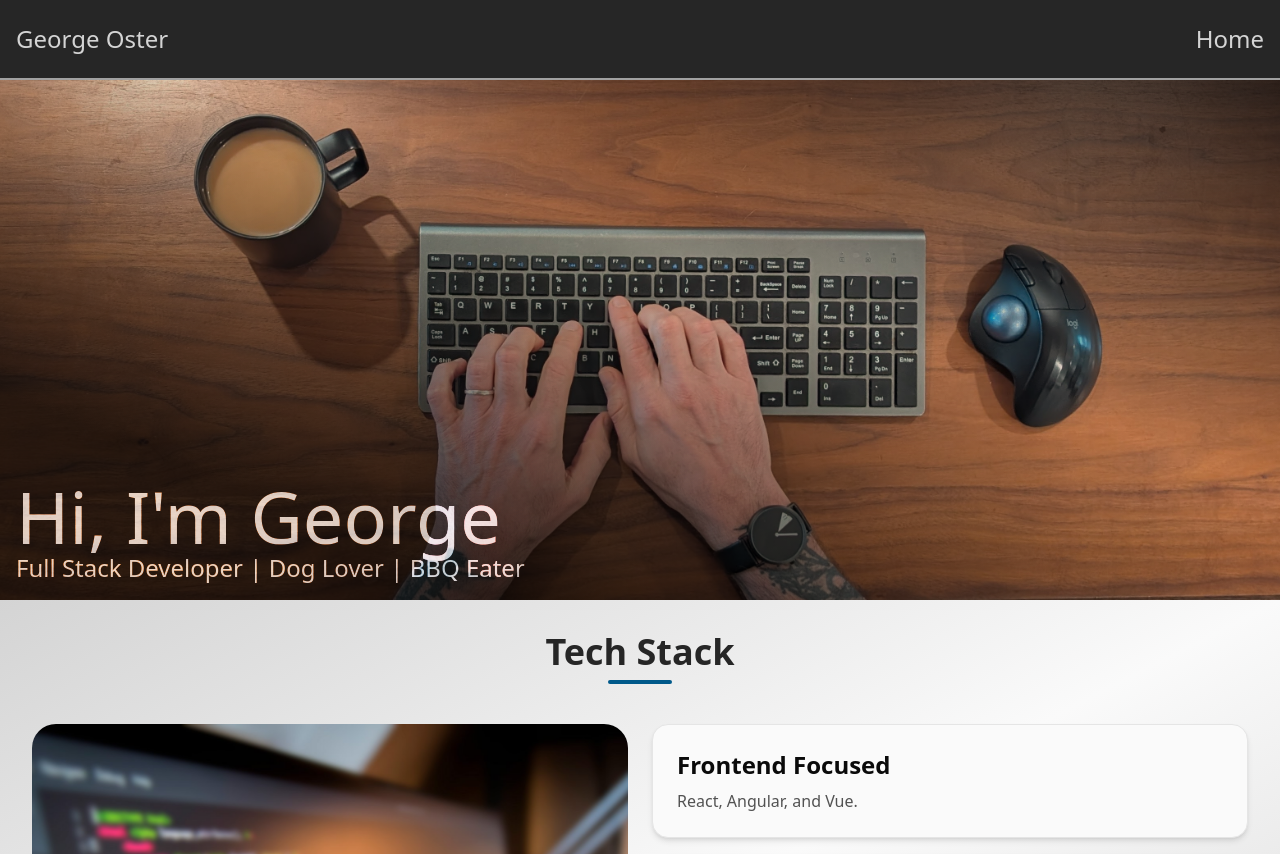
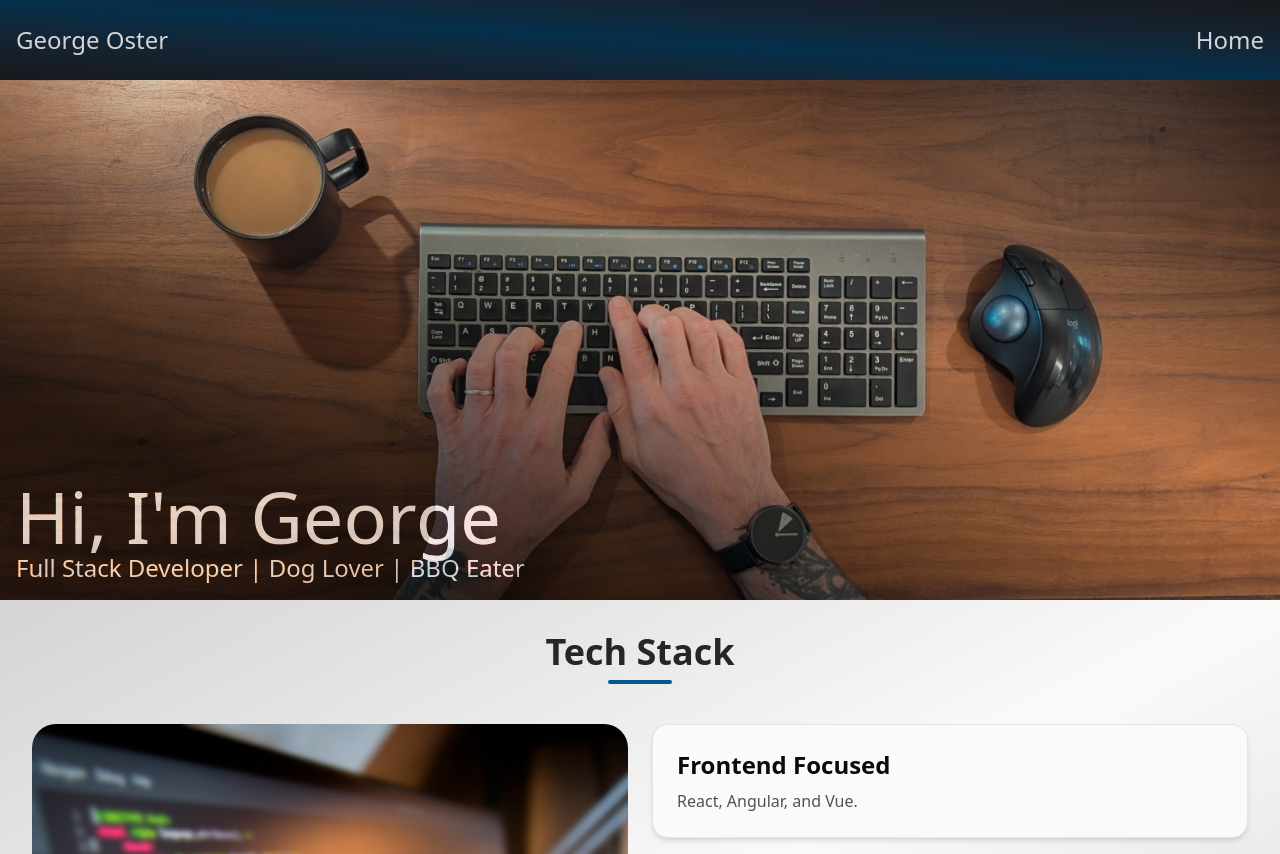
Before and after one commit to georgeoster/george-oster-dot-com, a React (Vite) app: page / in a window 1280 px wide. Shown: the top 854 px of the page. Built offline with nearby package versions, Linux system fonts and the light colour scheme; the HTML template or start-up script is replaced by a standard one.

Commit message:
style: Title Bar gradient (#28)

```diff
--- a/src/TitleBar.jsx
+++ b/src/TitleBar.jsx
@@ -2,9 +2,8 @@ const TitleBar = () => {
   return (
     <header
       className="
-        bg-neutral-800
+        bg-gradient-to-tr from-zinc-900 via-sky-950 to-zinc-900
         h-20
-        border-b-2 border-b-neutral-400
         flex items-center justify-between
       "
     >
```
